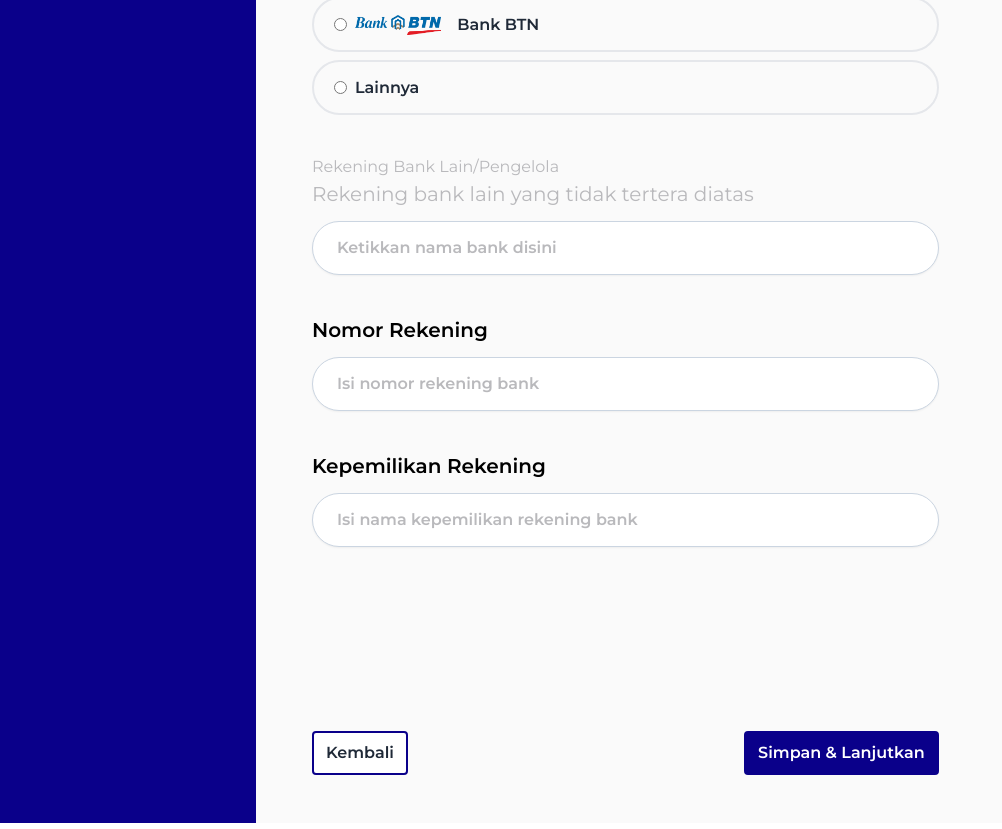
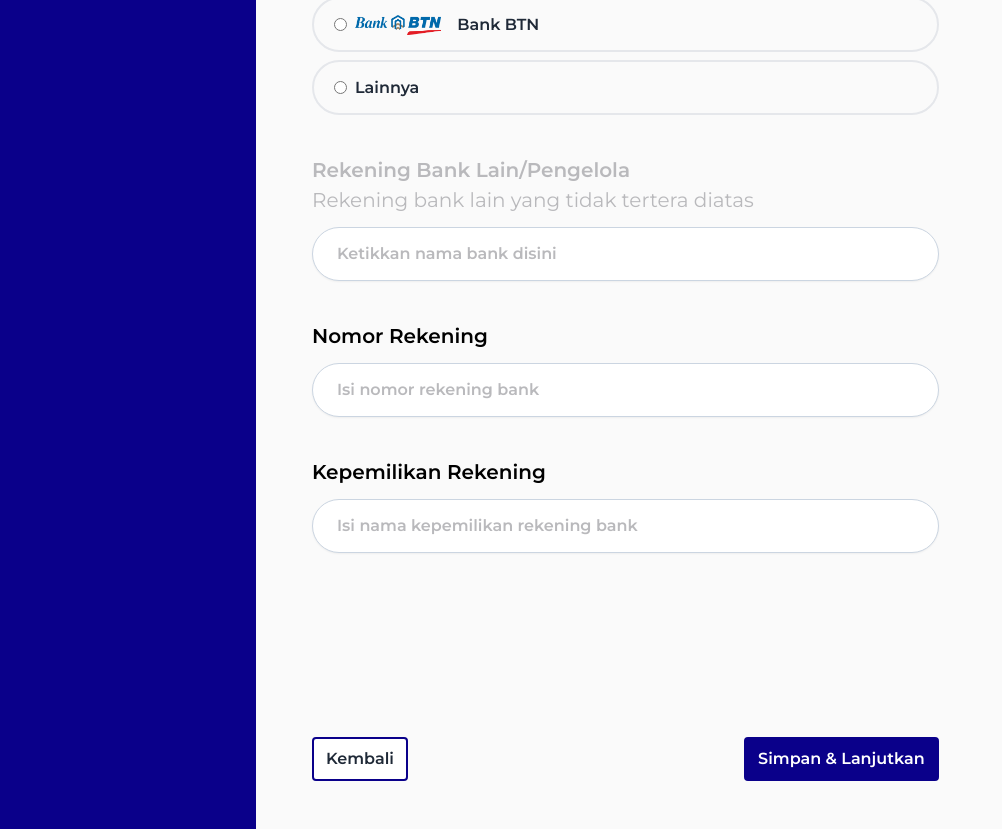
Before and after one commit to synrgy-tim-d/FSW-Frontend, a React (Vite) app: page /owner/formdata in a window 1280 px wide. Shown: the part 876-1705 px from the top of the page, without its empty margins (0-1002 px from the left). Built offline with nearby package versions, Linux system fonts and the light colour scheme.

Commit message:
Fixing font size

```diff
--- a/src/components/owner/dataform/adddataprofile.jsx
+++ b/src/components/owner/dataform/adddataprofile.jsx
@@ -165,7 +165,7 @@ const AddOwnerProfile = () => {
 
             <label className='relative block pb-10'>
               {/* <span className='block text-[20px] font-semibold text-[#B9B9BC]'></span> */}
-              <span className={selectedPayment === 'other' ? 'text-[#000000]' : 'text-[#B9B9BC]'}>
+              <span className={selectedPayment === 'other' ? 'block text-[20px] font-semibold text-[#000000]' : 'block text-[20px] font-semibold text-[#B9B9BC]'}>
                 Rekening Bank Lain/Pengelola
               </span>
               <span className='block text-[20px] text-[#B9B9BC] pb-3'>
```
